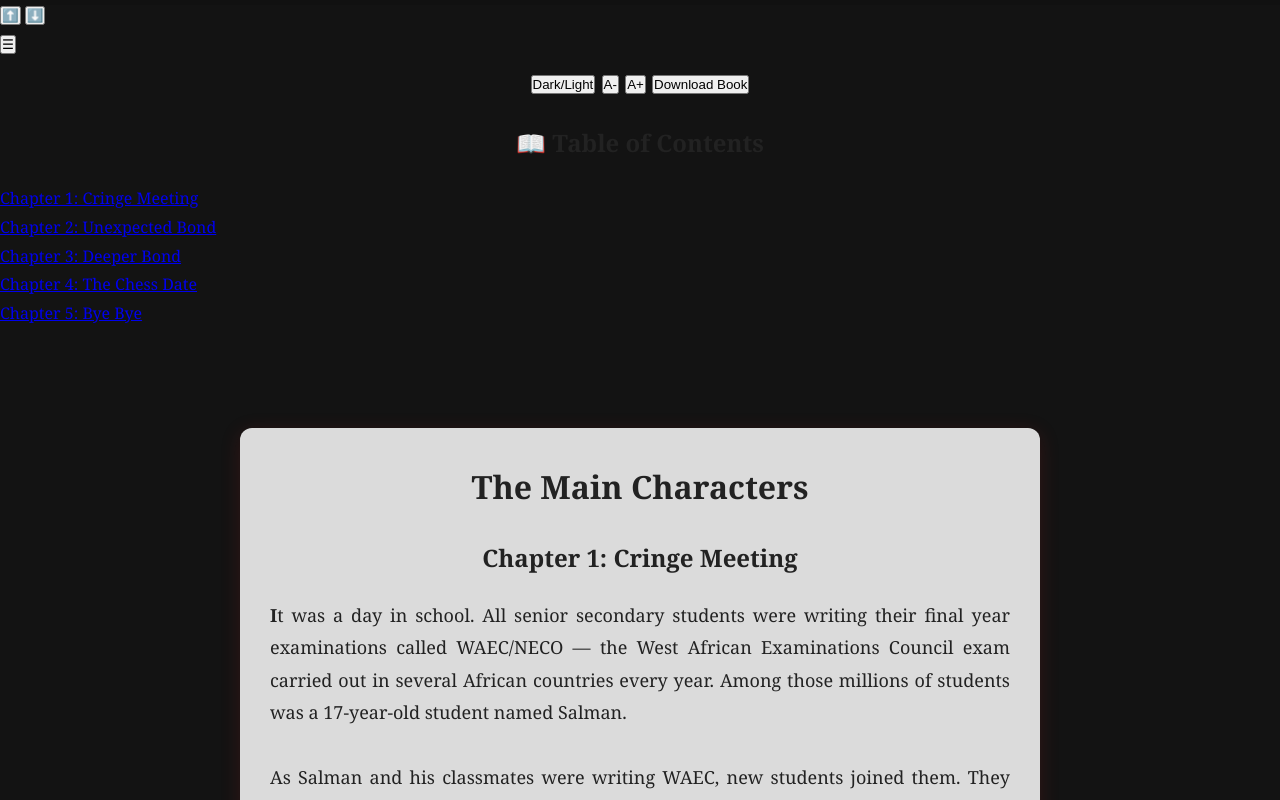
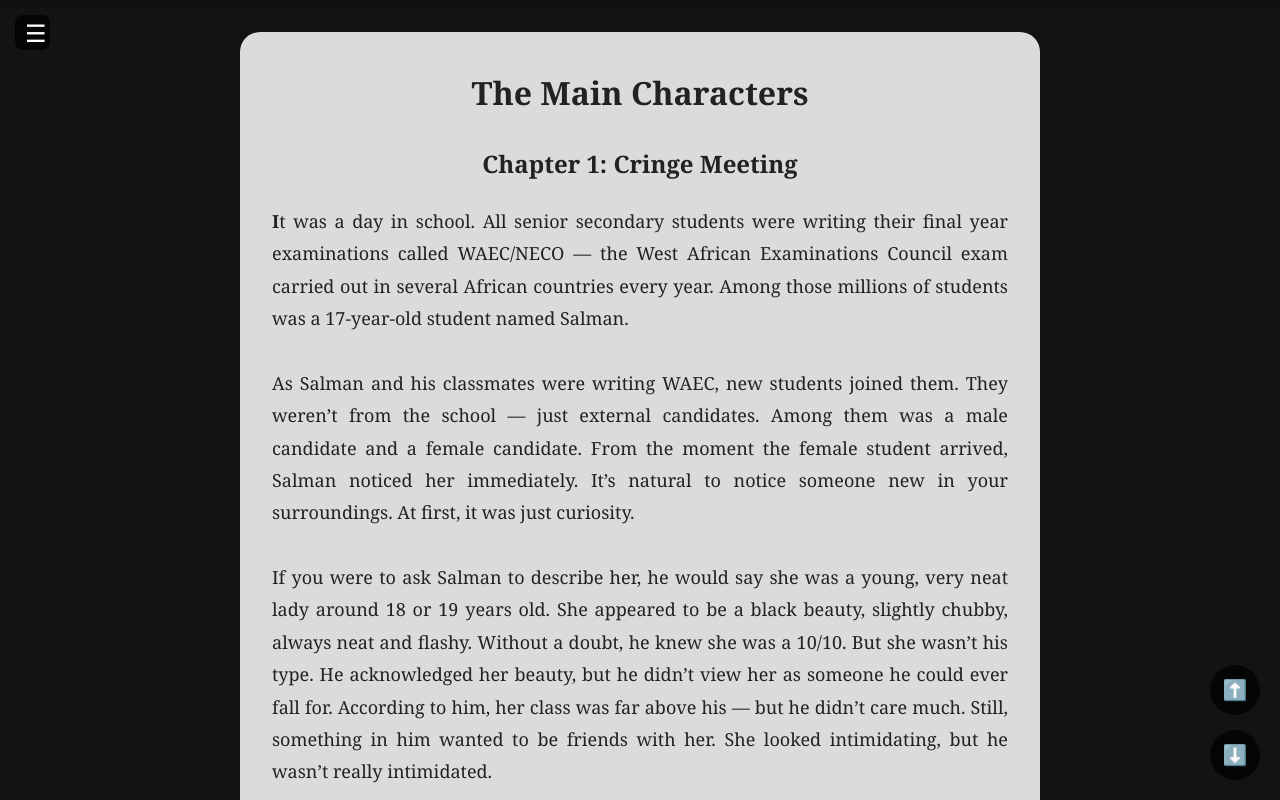
Before and after one commit to salmansanusisani/TMC, a plain HTML site: page index.html in a window 1280 px wide. Shown: the top 800 px of the page. Drawn offline with Linux system fonts and the light colour scheme.

Commit message:
Update style.css

```diff
--- a/style.css
+++ b/style.css
@@ -34,15 +34,15 @@ body {
 }
 /* Controls */
 #controls {
-  position: fixed;
+  /* position: fixed; */
   top: 10px;
   right: 10px;
-  display: flex;
-  gap: 10px;
+  display: grid;
+  gap: 5px;
   z-index: 1000;
 }
 
-#controls button {
+ button {
   padding: 5px 10px;
   border: none;
   border-radius: 6px;
@@ -51,29 +51,26 @@ body {
   transition: background 0.2s;
 }
 
-#controls button:hover {
+ button:hover {
   background: rgba(255,255,255,1);
 }
 
 /* Main story */
 #main {
+  background: rgba(255, 255, 255, 0.85);
+  backdrop-filter: blur(12px);
+  border-radius: 20px;
+  padding: 2rem;
+  margin: 2rem auto;
   max-width: 800px;
-  margin: 100px auto 50px;
-  padding: 30px;
-  background: rgba(255, 255, 255, 0.85); /* Light mode */
-  backdrop-filter: blur(10px); /* Keep the blur */
-  border-radius: 12px;
-  box-shadow: 0 4px 20px rgba(173, 36, 36, 0.2);
-  transition: background 0.3s, color 0.3s;
+  box-shadow: 0 8px 24px rgba(0,0,0,0.1);
 }
 
 /* Dark theme */
 body.dark #main {
-  background: rgba(0, 0, 0, 0.6); /* Semi-transparent dark */
-  color: #ddd; /* Light text */
-  backdrop-filter: blur(10px); /* Keep the blur */
+  background: rgba(30, 30, 30, 0.9);
+  color: #f4f1e1;
 }
-
 h1, h2 {
   text-align: center;
   margin-bottom: 20px;
@@ -94,3 +91,126 @@ body.dark {
 body.dark #main {
   background: rgba(0,0,0,0.7);
 }
+
+.nav-buttons {
+  position: fixed;
+  right: 20px;
+  bottom: 20px;
+  display: flex;
+  flex-direction: column;
+  gap: 15px;
+  z-index: 1000;.nav-buttons button {
+  background: rgba(255, 255, 255, 0.15);
+  backdrop-filter: blur(8px);
+  border: 1px solid rgba(255, 255, 255, 0.3);
+  color: white;
+  border-radius: 50%;
+  width: 55px;
+  height: 55px;
+  font-size: 22px;
+  display: flex;
+  align-items: center;
+  justify-content: center;
+  cursor: pointer;
+  box-shadow: 0 4px 12px rgba(0,0,0,0.2);
+  transition: transform 0.2s, background 0.3s;
+}
+}
+.nav-buttons button {
+  background: rgba(0,0,0,0.7);
+  color: white;
+  border: none;
+  border-radius: 50%;
+  width: 50px;
+  height: 50px;
+  font-size: 20px;
+  cursor: pointer;
+  transition: background 0.3s;
+}
+
+.nav-buttons button:hover {
+  background: rgba(0,0,0,0.9);
+}
+
+/* Hamburger button */
+.hamburger {
+  position: fixed;
+  top: 15px;
+  left: 15px;
+  z-index: 1100;
+  background: rgba(0,0,0,0.7);
+  color: white;
+  border: none;
+  font-size: 24px;
+  width: 35px;
+  height: 35px;
+  border-radius: 8px;
+  cursor: pointer;
+  transition: background 0.3s;
+}
+
+.hamburger:hover {
+  background: rgba(0,0,0,0.9);
+}
+
+/* Sidebar TOC */
+#toc-sidebar {
+  position: fixed;
+  top: 0;
+  left: -260px; /* hidden by default */
+  width: 250px;
+  height: 100%;
+  background: rgba(255, 255, 255, 0.95);
+  backdrop-filter: blur(10px);
+  box-shadow: 4px 0 12px rgba(0,0,0,0.2);
+  padding: 2rem 1rem;
+  transition: left 0.3s ease;
+  z-index: 1050;
+}
+
+#toc-sidebar.open {
+  left: 0;
+}
+
+#toc-sidebar h2 {
+  font-family: 'Poppins', sans-serif;
+  font-size: 1.2rem;
+  margin-bottom: 1rem;
+  text-align: center;
+}
+
+#toc-sidebar ul {
+  list-style: none;
+  padding: 0;
+  margin: 0;
+}
+
+#toc-sidebar li {
+  margin: 0.8rem 0;
+}
+
+#toc-sidebar a {
+  text-decoration: none;
+  font-family: 'Merriweather', serif;
+  font-size: 1rem;
+  color: #333;
+  transition: color 0.3s;
+}
+
+#toc-sidebar a:hover {
+  color: #0077cc;
+}
+
+/* Dark mode support */
+body.dark #toc-sidebar {
+  background: rgba(30,30,30,0.95);
+  color: #f4f1e1;
+}
+
+body.dark #toc-sidebar a {
+  color: #f4f1e1;
+}
+
+body.dark #toc-sidebar a:hover {
+  color: #4da6ff;
+}
```
